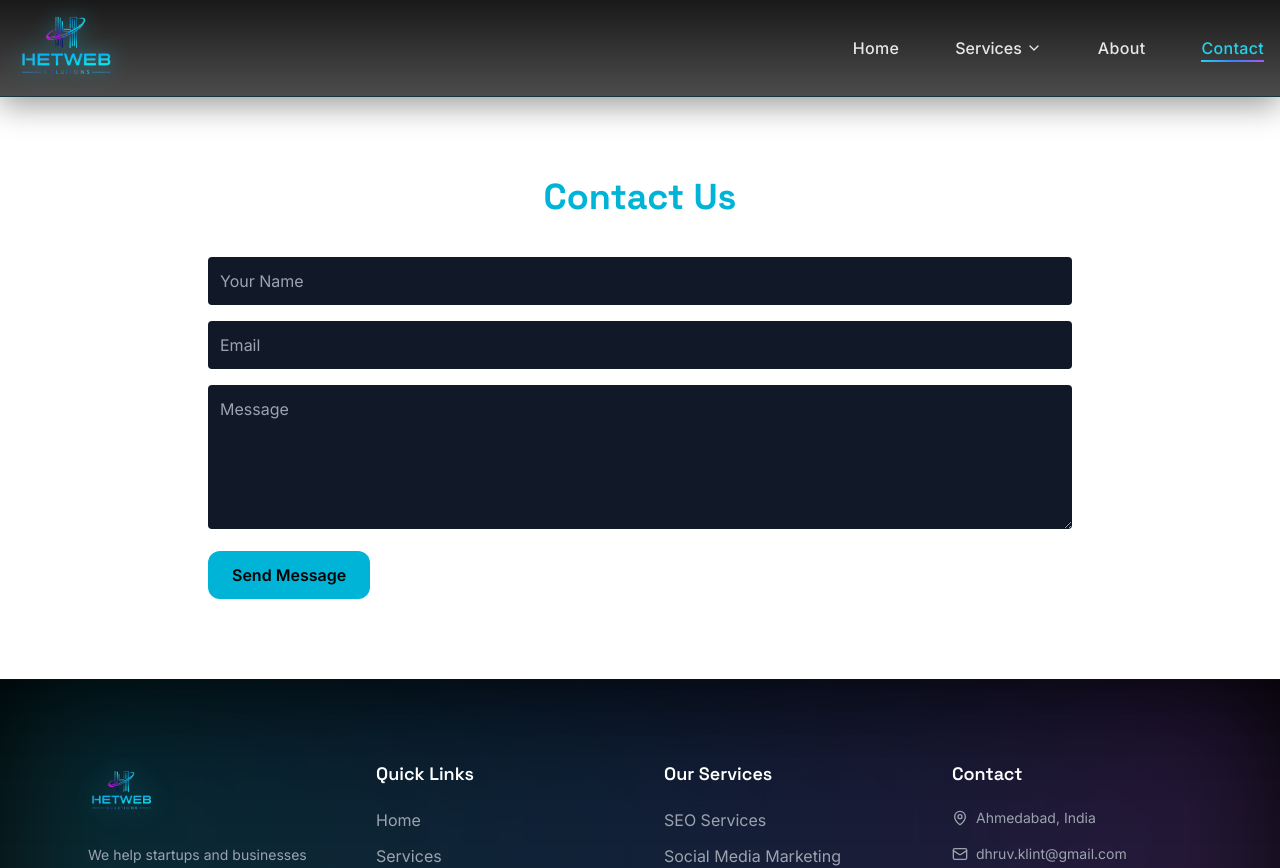
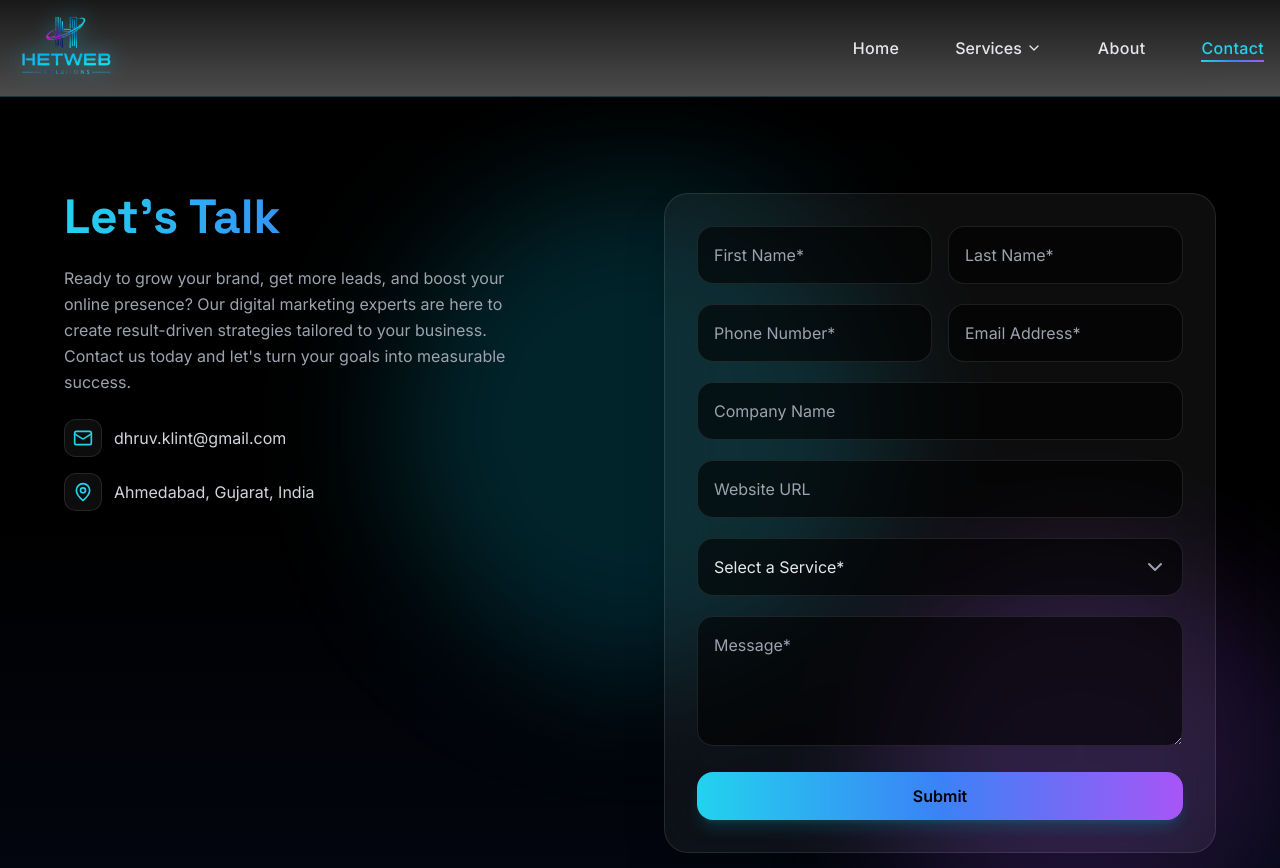
Before and after one commit to Dhruv-Klint/hetweb-solutions, a React (Vite) app: page /contact in a window 1280 px wide. Shown: the top 868 px of the page. Built offline with nearby package versions, Linux system fonts and the light colour scheme.

Commit message:
Update Contact Page

```diff
--- a/package.json
+++ b/package.json
@@ -10,6 +10,7 @@
     "preview": "vite preview"
   },
   "dependencies": {
+    "emailjs-com": "^3.2.0",
     "framer-motion": "^12.34.0",
     "lucide-react": "^0.563.0",
     "react": "^19.2.0",
--- a/src/pages/Contact.jsx
+++ b/src/pages/Contact.jsx
@@ -1,19 +1,164 @@
+import { useState } from "react";
+import { motion } from "framer-motion";
+import { Mail, MapPin, ChevronDown } from "lucide-react";
+import emailjs from "emailjs-com";
+
 export default function Contact() {
-return (
-<div className="max-w-4xl mx-auto py-20 px-4">
-<h1 className="text-4xl font-bold text-primary text-center">Contact Us</h1>
+    const [isOpen, setIsOpen] = useState(false);
 
+    const sendEmail = (e) => {
+        e.preventDefault();
 
-<form className="mt-10 space-y-4">
-<input className="w-full p-3 rounded bg-gray-900" placeholder="Your Name" />
-<input className="w-full p-3 rounded bg-gray-900" placeholder="Email" />
-<textarea className="w-full p-3 rounded bg-gray-900" rows="5" placeholder="Message" />
+        emailjs
+            .sendForm(
+                "service_bn4lyzf",
+                "template_md2347p",
+                e.target,
+                "ySGHCgkHcDujavsVQ"
+            )
+            .then(() => {
+                alert("Message sent successfully!");
+            })
+            .catch(() => {
+                alert("Failed to send message.");
+            });
 
+        e.target.reset();
+    };
 
-<button className="bg-primary px-6 py-3 rounded-xl text-black font-semibold">
-Send Message
-</button>
-</form>
-</div>
-)
+    return (
+        <section className="relative overflow-hidden bg-gradient-to-b from-black via-black to-gray-950 py-24 px-4">
+            {/* Glow background */}
+            <div className="absolute inset-0 pointer-events-none">
+                <div className="absolute top-20 left-1/2 -translate-x-1/2 w-[500px] h-[500px] bg-cyan-500/20 blur-3xl rounded-full" />
+                <div className="absolute bottom-0 right-0 w-[400px] h-[400px] bg-purple-500/20 blur-3xl rounded-full" />
+            </div>
+
+            <div className="relative max-w-6xl mx-auto grid md:grid-cols-2 gap-12 items-start">
+                {/* Left Info */}
+                <motion.div
+                    initial={{ opacity: 0, x: -40 }}
+                    whileInView={{ opacity: 1, x: 0 }}
+                    transition={{ duration: 0.6, ease: "easeOut" }}
+                    viewport={{ once: true }}
+                    className="space-y-6"
+                >
+                    <h1 className="text-4xl md:text-5xl font-bold bg-gradient-to-r from-cyan-400 via-blue-500 to-purple-500 bg-clip-text text-transparent">
+                        Let's Talk
+                    </h1>
+
+                    <p className="text-gray-400 max-w-md leading-relaxed">
+                        Ready to grow your brand, get more leads, and boost your online presence? Our digital marketing experts are here to create result-driven strategies tailored to your business. Contact us today and let's turn your goals into measurable success.
+                    </p>
+
+                    <div className="space-y-4">
+                        <InfoItem icon={Mail} text="dhruv.klint@gmail.com" />
+                        <InfoItem icon={MapPin} text="Ahmedabad, Gujarat, India" />
+                    </div>
+                </motion.div>
+
+                {/* Form */}
+                <motion.form
+                    onSubmit={sendEmail}
+                    initial={{ opacity: 0, x: 40 }}
+                    whileInView={{ opacity: 1, x: 0 }}
+                    transition={{ duration: 0.6, ease: "easeOut" }}
+                    viewport={{ once: true }}
+                    className="backdrop-blur-xl bg-white/5 border border-white/10 rounded-3xl p-8 shadow-2xl space-y-5"
+                >
+                    {/* Name Row */}
+                    <div className="grid md:grid-cols-2 gap-4">
+                        <Input name="firstname" placeholder="First Name*" required />
+                        <Input name="lastname" placeholder="Last Name*" required />
+                    </div>
+
+                    {/* Contact Info */}
+                    <div className="grid md:grid-cols-2 gap-4">
+                        <Input name="phone" placeholder="Phone Number*" type="tel" required />
+                        <Input name="email" placeholder="Email Address*" type="email" required />
+                    </div>
+
+                    {/* Business Info */}
+                    <Input name="company" placeholder="Company Name" />
+                    <Input name="website" placeholder="Website URL" type="url" />
+
+                    {/* Service Selection */}
+                    <div className="relative w-full flex items-center">
+                        <motion.select
+                            name="service"
+                            onFocus={() => setIsOpen(true)}
+                            onBlur={() => setIsOpen(false)}
+                            onChange={() => setIsOpen(false)}
+                            whileFocus={{ scale: 1.02 }}
+                            transition={{ duration: 0.3 }}
+                            className="w-full appearance-none p-4 pr-12 rounded-2xl bg-black/60 border border-white/10 focus:border-cyan-400 outline-none transition text-gray-200"
+                            defaultValue=""
+                            required
+                        >
+                            <option value="">Select a Service*</option>
+                            <option>SEO Optimization</option>
+                            <option>Social Media Marketing</option>
+                            <option>Website Development</option>
+                            <option>Paid Ads Management</option>
+                            <option>Full Digital Marketing Package</option>
+                        </motion.select>
+
+                        <motion.div
+                            animate={{ rotate: isOpen ? 180 : 0 }}
+                            transition={{ duration: 0.3 }}
+                            className="absolute right-4 pointer-events-none text-gray-400"
+                        >
+                            <ChevronDown />
+                        </motion.div>
+                    </div>
+
+                    {/* Message */}
+                    <motion.textarea
+                        name="message"
+                        whileFocus={{ scale: 1.02 }}
+                        transition={{ duration: 0.3 }}
+                        rows={4}
+                        placeholder="Message*"
+                        className="w-full p-4 rounded-2xl bg-black/60 border border-white/10 focus:border-cyan-400 outline-none transition text-gray-200"
+                        required
+                    />
+
+                    {/* CTA Button */}
+                    <motion.button
+                        type="submit"
+                        whileHover={{ scale: 1.05 }}
+                        whileTap={{ scale: 0.95 }}
+                        className="w-full py-3 rounded-2xl font-semibold text-black bg-gradient-to-r from-cyan-400 via-blue-500 to-purple-500 shadow-lg shadow-cyan-500/20"
+                    >
+                        Submit
+                    </motion.button>
+                </motion.form>
+            </div>
+        </section>
+    );
 }
+
+function Input({ name, placeholder, type = "text", required = false }) {
+    return (
+        <motion.input
+            name={name}
+            type={type}
+            placeholder={placeholder}
+            required={required}
+            whileFocus={{ scale: 1.02 }}
+            transition={{ duration: 0.2 }}
+            className="w-full p-4 rounded-2xl bg-black/60 border border-white/10 focus:border-cyan-400 outline-none transition text-gray-200"
+        />
+    );
+}
+
+function InfoItem({ icon: Icon, text }) {
+    return (
+        <motion.div whileHover={{ x: 6 }} className="flex items-center gap-3 text-gray-300">
+            <div className="p-2 rounded-xl bg-white/5 border border-white/10">
+                <Icon className="w-5 h-5 text-cyan-400" />
+            </div>
+            <span>{text}</span>
+        </motion.div>
+    );
+}
```
Also changed, not shown: 1 other file (tests, documents, lock files or other folders).
